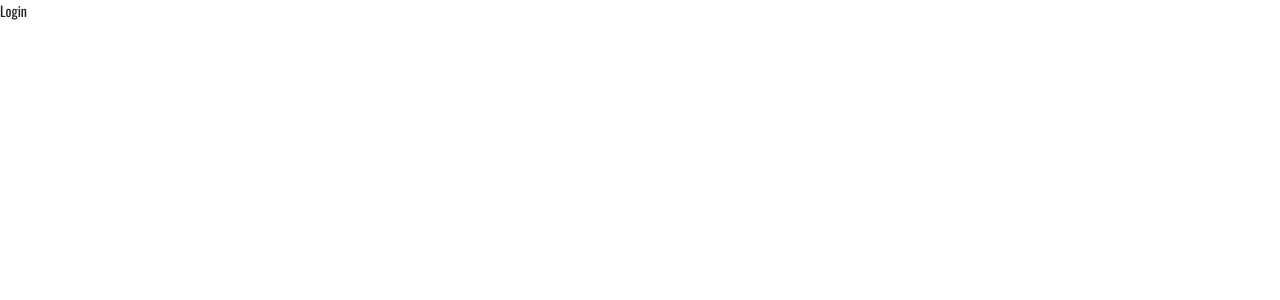
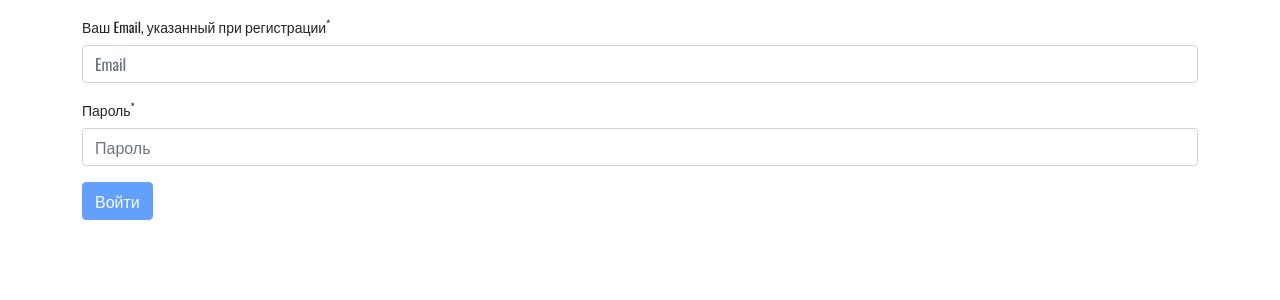
Before and after one commit to a-berezhkov/mern-game, a React (Create React App) app in the folder client/: page /login in a window 1280 px wide. Shown: the top 300 px of the page. Built offline with nearby package versions, Linux system fonts and the light colour scheme.

Commit message:
Create Login form, add validation and alert

```diff
--- a/client/src/pages/login/login.jsx
+++ b/client/src/pages/login/login.jsx
@@ -1,6 +1,116 @@
 import React from "react";
+import { Redirect } from "react-router-dom";
+import { useForm } from "react-hook-form";
+import { useHttp } from "../../hooks/http.hook";
+import { Alert } from "../../ui/alert/alert";
 import s from "./login.module.css";
 
-export const Login = () => {
-  return <div className={s.login}>Login</div>;
+export const Login = ({ caption }) => {
+  const { loading, request } = useHttp();
+  const [alert, setAlert] = React.useState(false);
+  const [message, setMessage] = React.useState("");
+  const [type, setType] = React.useState("secondary");
+  const {
+    register,
+    handleSubmit,
+    formState: { errors, isValid },
+    reset,
+  } = useForm({ mode: "all" });
+
+  const onSubmit = (data) => {
+    const loginHandler = async () => {
+      try {
+        const res = await request("api/auth/login", "POST", data);
+        if (res.userId) {
+          setAlert(true);
+          setMessage(res.message);
+          setType(res.type);
+        }
+        console.log(res);
+      } catch (error) {
+        setAlert(true);
+        setMessage(error.message);
+        setType(error.type);
+        console.log(error);
+      }
+    };
+    loginHandler();
+    console.log(JSON.stringify(data));
+
+    reset();
+  };
+
+  return (
+    <div className={s.login}>
+      <div className="container">
+        <form
+          className={s.login__form}
+          onSubmit={handleSubmit(onSubmit)}
+          onChange={(e) => (e.target.value = e.target.value.trim())}
+        >
+          <p className={s.login__caption}>{caption}</p>
+          <div className="mb-3">
+            <label htmlFor="email" className="form-label">
+              Ваш Email, указанный при регистрации<sup>*</sup>
+            </label>
+            <input
+              type="email"
+              name="email"
+              {...register("email", {
+                required: "Это поле обязательно",
+                maxLength: { value: 50, message: "Максимум 50 символов" },
+                pattern: {
+                  value:
+                    /^(("[\w-\s]+")|([\w-]+(?:\.[\w-]+)*)|("[\w-\s]+")([\w-]+(?:\.[\w-]+)*))(@((?:[\w-]+\.)*\w[\w-]{0,66})\.([a-z]{2,6}(?:\.[a-z]{2})?)$)|(@\[?((25[0-5]\.|2[0-4][0-9]\.|1[0-9]{2}\.|[0-9]{1,2}\.))((25[0-5]|2[0-4][0-9]|1[0-9]{2}|[0-9]{1,2})\.){2}(25[0-5]|2[0-4][0-9]|1[0-9]{2}|[0-9]{1,2})\]?$)/,
+                  message: "Недопустимый формат email",
+                },
+              })}
+              className="form-control"
+              id="email"
+              placeholder="Email"
+            />
+          </div>
+          <div>
+            {errors?.email && (
+              <p className={s.focus}>{errors?.email?.message || "Error!"}</p>
+            )}
+          </div>
+
+          <div className="mb-3">
+            <label htmlFor="password" className="form-label">
+              Пароль<sup>*</sup>
+            </label>
+            <input
+              type="password"
+              name="password"
+              {...register("password", {
+                required: "Это поле обязательно",
+                minLength: {
+                  value: 6,
+                  message: "Минимум 6 символов",
+                },
+                maxLength: {
+                  value: 20,
+                  message: "Максимум 20 символов",
+                },
+              })}
+              className="form-control"
+              id="password"
+              placeholder="Пароль"
+              autoComplete="off"
+            />
+          </div>
+          <div>
+            {errors?.password && (
+              <p className={s.focus}>{errors?.password?.message || "Error!"}</p>
+            )}
+          </div>
+          <button type="submit" className="btn btn-primary" disabled={!isValid}>
+            Войти
+          </button>
+        </form>
+        {alert && <Alert type={type} title={message} />}
+      </div>
+    </div>
+  );
 };
```
